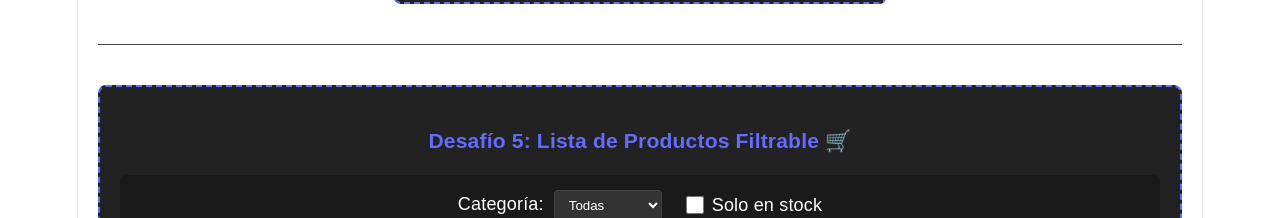
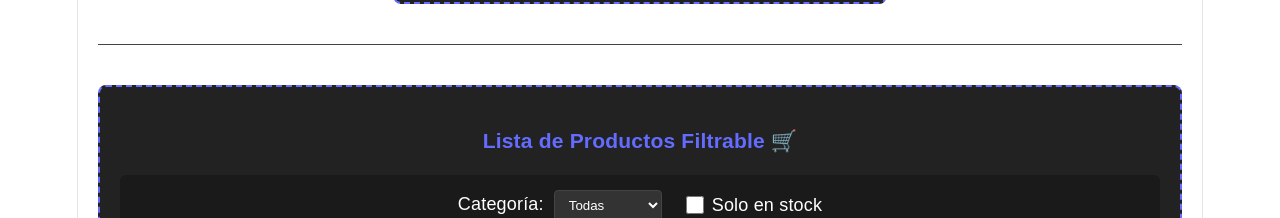
Before and after one commit to MarcoFarias22/Trabajo6UseReact, a React (Vite) app in the folder tp6-react/: page / in a window 1280 px wide. Shown: the part 1860-2078 px from the top of the page. Built offline with nearby package versions, Linux system fonts and the light colour scheme.

Commit message:
modifcando de ultimo minuto

```diff
--- a/tp6-react/src/components/ProductList.jsx
+++ b/tp6-react/src/components/ProductList.jsx
@@ -36,7 +36,7 @@ const ProductList = () => {
       backgroundColor: '#222',
       color: '#fff'
     }}>
-      <h3 style={{ color: '#646cff' }}>Desafío 5: Lista de Productos Filtrable 🛒</h3>
+      <h3 style={{ color: '#646cff' }}> Lista de Productos Filtrable 🛒</h3>
 
 
       <div style={{
```
